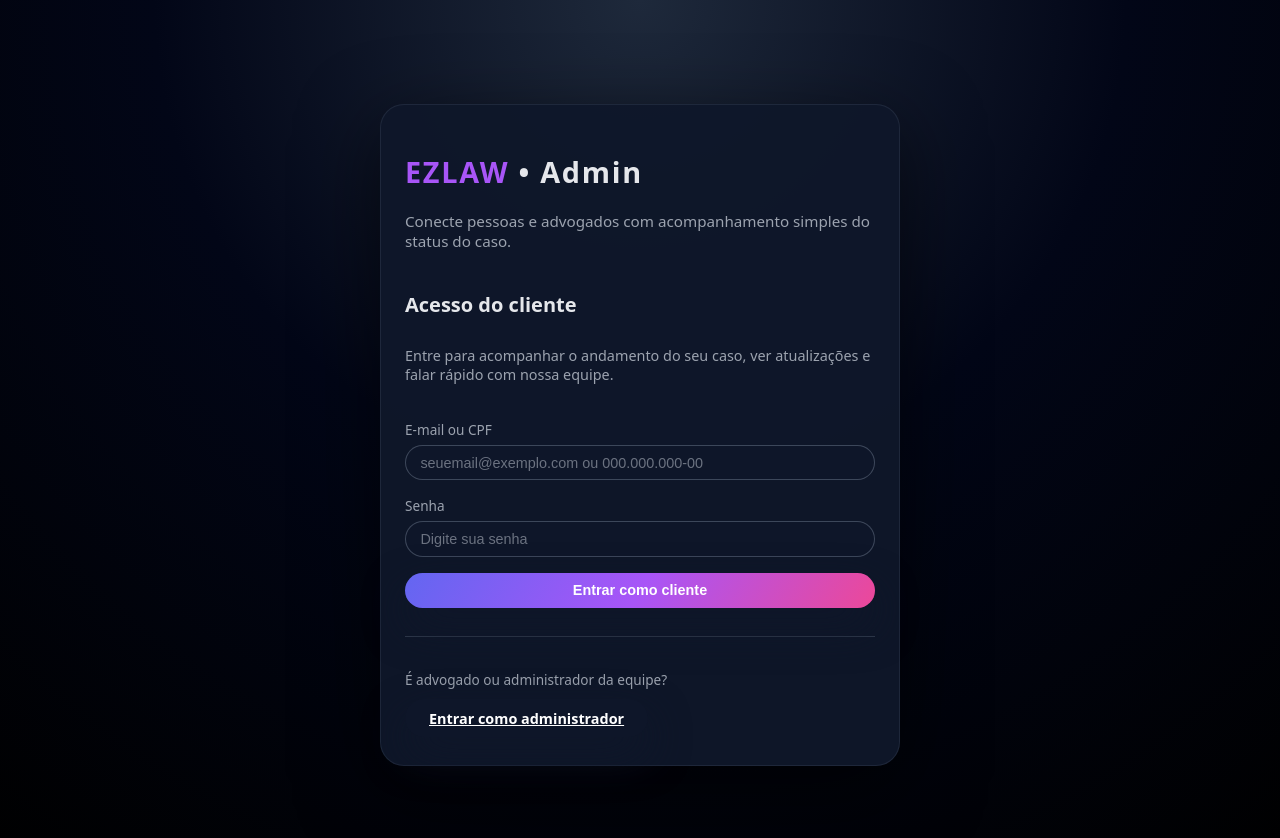
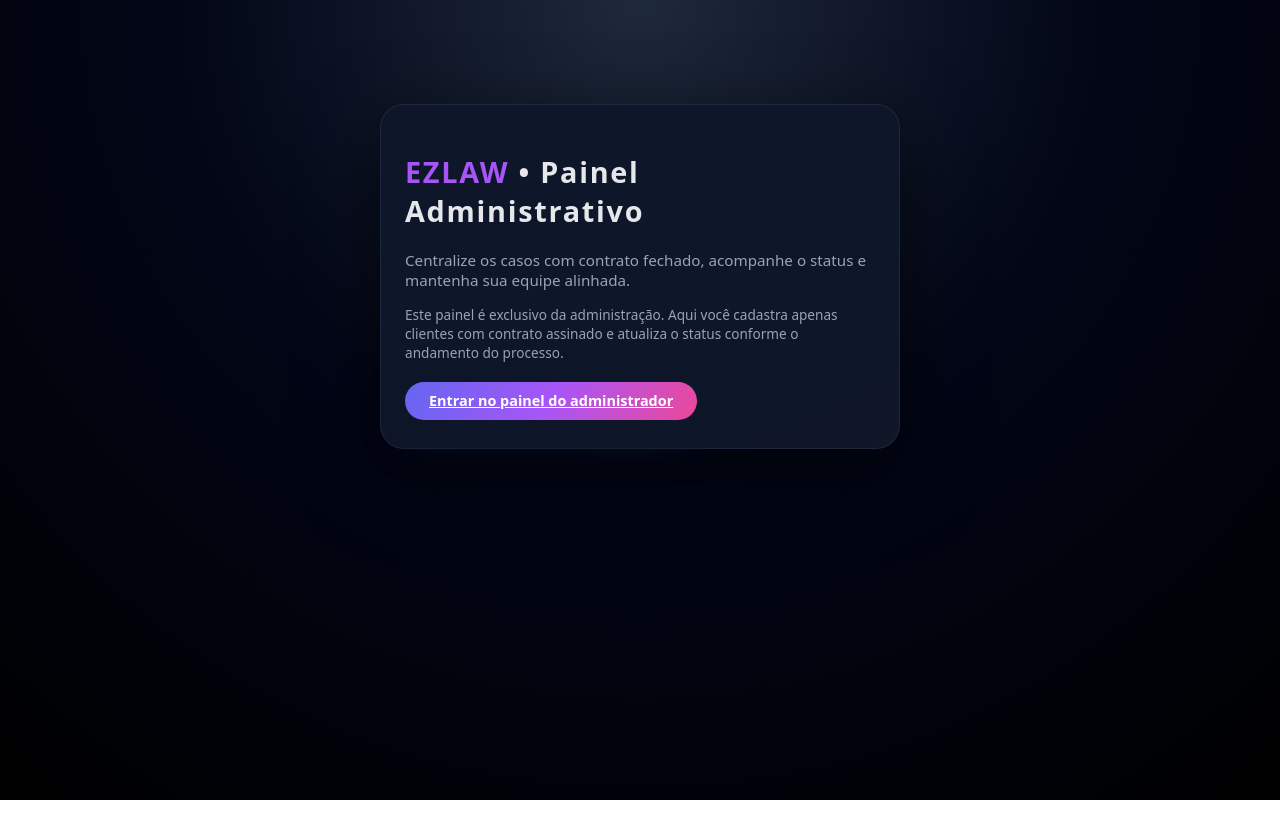
Before and after one commit to Olhaodesigner/EZLAW, a Next.js app: page / in a window 1280 px wide. Shown: the top 838 px of the page. After the commit the page ends 800 px from the top, so only its background shows below. Built offline with nearby package versions, Linux system fonts and the light colour scheme.

Commit message:
Update index.js

```diff
--- a/pages/index.js
+++ b/pages/index.js
@@ -1,79 +1,27 @@
 // pages/index.js
-import { useState } from 'react';
 import Link from 'next/link';
 
 export default function HomePage() {
-  const [login, setLogin] = useState({
-    identifier: '',
-    password: ''
-  });
-
-  function handleLoginSubmit(e) {
-    e.preventDefault();
-    // Aqui no futuro vamos integrar com Supabase/Auth etc.
-    alert('Login de cliente ainda em desenvolvimento. 😉');
-  }
-
   return (
     <main className="page">
       <div className="shell">
         <div className="card" style={{ maxWidth: 520, margin: '4rem auto' }}>
           <h1 className="app-title">
-            <span>EZLAW</span> • Admin
+            <span>EZLAW</span> • Painel Administrativo
           </h1>
           <p className="app-subtitle">
-            Conecte pessoas e advogados com acompanhamento simples do status do caso.
+            Centralize os casos com contrato fechado, acompanhe o status e mantenha sua equipe
+            alinhada.
           </p>
 
-          {/* Login do cliente */}
-          <form className="form" onSubmit={handleLoginSubmit} style={{ marginTop: '1.5rem' }}>
-            <h2 className="card-title" style={{ marginBottom: '0.75rem' }}>
-              Acesso do cliente
-            </h2>
-            <p className="card-subtitle">
-              Entre para acompanhar o andamento do seu caso, ver atualizações e falar rápido com
-              nossa equipe.
-            </p>
+          <p className="muted" style={{ marginBottom: '1.25rem' }}>
+            Este painel é exclusivo da administração. Aqui você cadastra apenas clientes com
+            contrato assinado e atualiza o status conforme o andamento do processo.
+          </p>
 
-            <label className="form-label">
-              <span>E-mail ou CPF</span>
-              <input
-                className="input"
-                value={login.identifier}
-                onChange={e => setLogin({ ...login, identifier: e.target.value })}
-                placeholder="seuemail@exemplo.com ou 000.000.000-00"
-                required
-              />
-            </label>
-
-            <label className="form-label">
-              <span>Senha</span>
-              <input
-                className="input"
-                type="password"
-                value={login.password}
-                onChange={e => setLogin({ ...login, password: e.target.value })}
-                placeholder="Digite sua senha"
-                required
-              />
-            </label>
-
-            <button type="submit" className="btn-primary">
-              Entrar como cliente
-            </button>
-          </form>
-
-          {/* Link para administrador */}
-          <div style={{ marginTop: '1.75rem', borderTop: '1px solid rgba(148,163,184,0.25)', paddingTop: '1.25rem' }}>
-            <p className="muted" style={{ marginBottom: '0.6rem' }}>
-              É advogado ou administrador da equipe?
-            </p>
-            <Link href="/admin" legacyBehavior>
-              <a className="btn-primary" style={{ background: 'rgba(15,23,42,0.9)' }}>
-                Entrar como administrador
-              </a>
-            </Link>
-          </div>
+          <Link href="/admin" legacyBehavior>
+            <a className="btn-primary">Entrar no painel do administrador</a>
+          </Link>
         </div>
       </div>
     </main>
```
